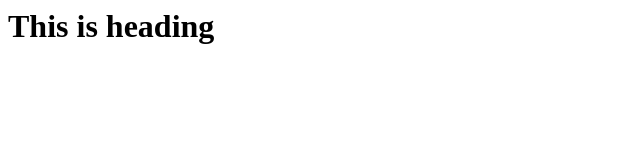
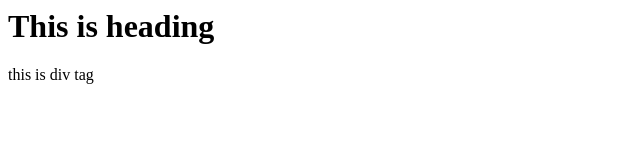
Before and after one commit to pallavimore123456/Practicing, a plain HTML site: page index.html in a window 1280 px wide. Shown: the full height of the page, 0-640 px from the left. Drawn offline with Linux system fonts and the light colour scheme.

Commit message:
i added new features2

```diff
--- a/index.html
+++ b/index.html
@@ -6,5 +6,6 @@
 </head>
 <body>
 <h1>This is heading</h1>
+<div>this is div tag</div>
 </body>
 </html>
```
